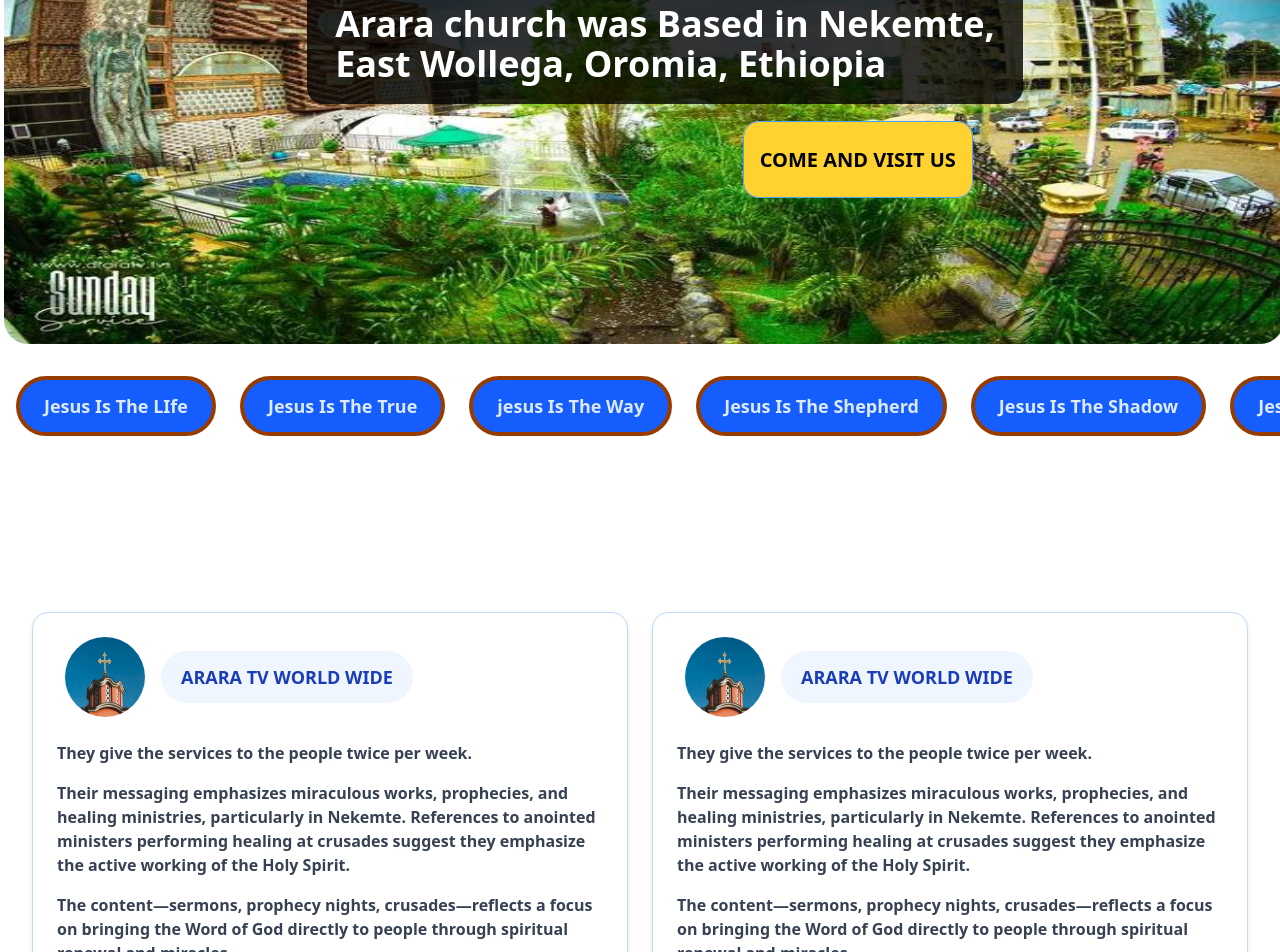
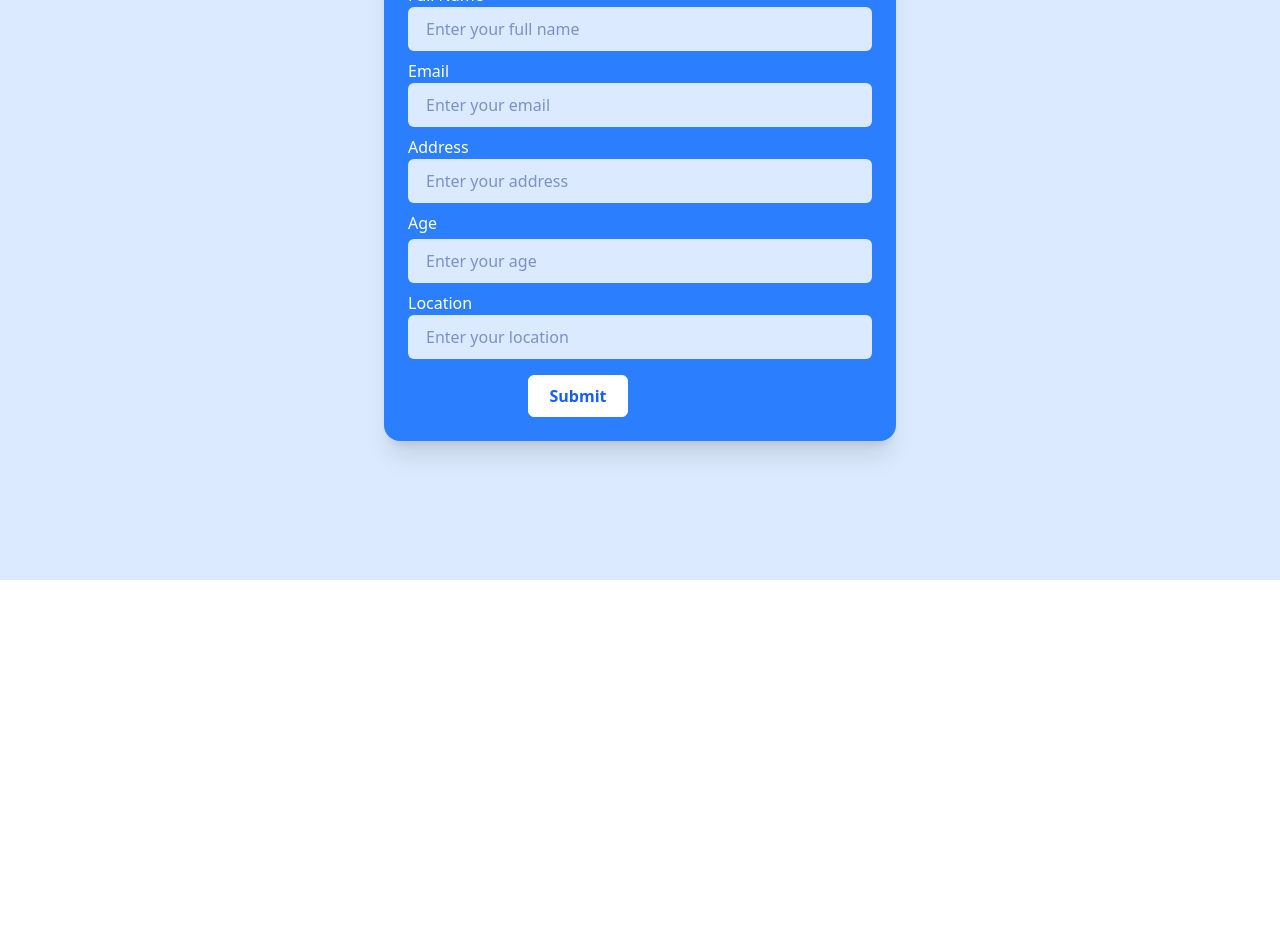
Before and after one commit to ToleeraaImmiruu/TailwindCss-projects-, a React (Vite) app: page /login in a window 1280 px wide. Shown: the part 280-1232 px from the top of the page. After the commit the page ends 920 px from the top, so only its background shows below. Built offline with nearby package versions, Linux system fonts and the light colour scheme.

Commit message:
update some features and add the login page to the system

```diff
--- a/src/App.jsx
+++ b/src/App.jsx
@@ -1,24 +1,39 @@
-
-
-import Navbar from "./components/Navbar"
-import Hero  from "./components/Hero"
-import Purpose  from "./components/Porpuse"
-import Program  from "./components/Programs"
-import Testimonials  from "./components/Testimonilas"
-import Contact  from "./components/Contact"
+import { BrowserRouter as Router, Routes, Route } from "react-router-dom";
+import Navbar from "./components/Navbar";
+import Hero from "./components/Hero";
+import Purpose from "./components/Porpuse";
+import Program from "./components/Programs";
+import Testimonials from "./components/Testimonilas";
+import Contact from "./components/Contact";
+import Login from "./components/login"; // Capitalize filename to match import
 
 function App() {
+  return (
+    <Router>
+      <div className="">
+        <Navbar />
 
+        <Routes>
+          {/* Home page route */}
+          <Route
+            path="/"
+            element={
+              <>
+                <Hero />
+                <Purpose />
+                <Program />
+                <Testimonials />
+                <Contact />
+              </>
+            }
+          />
 
-  return(
-    <div className="">
-      <Navbar/>
-      <Hero/>
-      <Purpose/>
-      <Program/>
-      <Testimonials/>
-      <Contact/>
+          {/* Login page route */}
+          <Route path="/login" element={<Login />} />
+        </Routes>
       </div>
-  )
+    </Router>
+  );
 }
-export default App
+
+export default App;
--- a/src/components/Hero.jsx
+++ b/src/components/Hero.jsx
@@ -133,24 +133,22 @@
           className="w-20 h-20 rounded-full ml-4 md:ml-2"
         />
         <h1 className="font-bold md:text-lg px-5 py-3 text-blue-800 bg-blue-50 rounded-full">
-          ARARA TV WORLD WIDE
+          VOLUNTARY SERVICES IN THE COMMUNITY
         </h1>
       </div>
 
       <div className="space-y-4 text-gray-700 font-semibold">
-        <h1>They give the services to the people twice per week.</h1>
-        <h1>
-          Their messaging emphasizes miraculous works, prophecies, and healing
-          ministries, particularly in Nekemte. References to anointed ministers
-          performing healing at crusades suggest they emphasize the active
-          working of the Holy Spirit.
-        </h1>
-        <h1>
-          The content—sermons, prophecy nights, crusades—reflects a focus on
-          bringing the Word of God directly to people through spiritual renewal
-          and miracles.
-        </h1>
-      </div>
+  <h1>They actively engage in community outreach and voluntary services throughout the year.</h1>
+  <h1>
+              Church members participate in cleaning campaigns, blood donation drives, and supporting the elderly and vulnerable in local neighborhoods.
+
+  </h1>
+  <h1>
+              Through these acts of service, they demonstrate Christ’s love practically, showing compassion, unity, and social responsibility across the community.
+              and we need you all support to full fill this community based supporting our people
+  </h1>
+</div>
+
 
       <button className="block md:hidden bg-blue-600 text-white rounded-xl px-8 py-3 mt-6 hover:bg-white hover:text-blue-600 hover:border hover:border-blue-600 transition duration-300">
         Next
--- a/src/components/Navbar.jsx
+++ b/src/components/Navbar.jsx
@@ -1,6 +1,9 @@
 import { useState } from "react";
 import Logo from "../assets/images1.png";
 import { HiMenu, HiX } from "react-icons/hi";
+
+import { Link } from "react-router-dom";
+
 
 
 
@@ -40,10 +43,16 @@
             >{link.label}</a>))
             }
           </div>
-        <div className="hidden sm:block bg-blue-600 text-white px-6 py-2.5 rounded-lg hover:bg-blue-700 text-sm
-        font-medium transition-all hover:shadow-lg hover:shadow-blue-100 ">
-          <a href="#login">Get in touch</a>
-        </div>
+
+
+
+<Link
+  to="/login"
+  className="hidden sm:block bg-blue-600 text-white px-6 py-2.5 rounded-lg hover:bg-blue-700 text-sm font-medium transition-all hover:shadow-lg hover:shadow-blue-100"
+>
+  Get in touch
+</Link>
+
 
       </div>
 
--- /dev/null
+++ b/src/components/login.jsx
@@ -0,0 +1,78 @@
+import React from 'react';
+import { Link } from "react-router-dom";
+function ServiceForm() {
+  return (
+    <div className="min-h-screen bg-blue-100 flex items-center justify-center  -my-23 md:my-15 p-6">
+      <form className="bg-blue-500 text-white p-6 rounded-2xl w-full max-w-lg shadow-xl animate-fade-in">
+        <h2 className="text-2xl font-bold mb-2 text-center">Request a Service</h2>
+
+
+
+
+
+
+        {/* Full Name */}
+        <div className="mb-2">
+          <label className="block ">Full Name</label>
+          <input
+            type="text"
+            className="w-full px-4 md:py-2 rounded-md bg-blue-100 text-blue-900 focus:outline-none border-2 border-transparent focus:border-blue-700 transition-all"
+            placeholder="Enter your full name"
+          />
+        </div>
+
+        {/* Email */}
+        <div className="mb-2">
+          <label className="block ">Email</label>
+          <input
+            type="email"
+            className="w-full px-4 md:py-2 rounded-md bg-blue-100 text-blue-900 focus:outline-none border-2 border-transparent focus:border-blue-700 transition-all"
+            placeholder="Enter your email"
+          />
+        </div>
+
+        {/* Address */}
+        <div className="mb-2">
+          <label className="block ">Address</label>
+          <input
+            type="text"
+            className="w-full px-4 md:py-2 rounded-md bg-blue-100 text-blue-900 focus:outline-none border-2 border-transparent focus:border-blue-700 transition-all"
+            placeholder="Enter your address"
+          />
+        </div>
+
+        {/* Age */}
+        <div className="mb-2">
+          <label className="block mb-1">Age</label>
+          <input
+            type="number"
+            className="w-full px-4 md:py-2 rounded-md bg-blue-100 text-blue-900 focus:outline-none border-2 border-transparent focus:border-blue-700 transition-all"
+            placeholder="Enter your age"
+          />
+        </div>
+
+        {/* Location */}
+        <div className="mb-4">
+          <label className="block ">Location</label>
+          <input
+            type="text"
+            className="w-full px-4 md:py-2 rounded-md bg-blue-100 text-blue-900 focus:outline-none border-2 border-transparent focus:border-blue-700 transition-all"
+            placeholder="Enter your location"
+          />
+        </div>
+
+
+
+        {/* Submit Button */}
+        <button
+          type="submit"
+          className="w-25 ml-30 bg-white text-blue-600 md:py-2 rounded-md font-semibold hover:bg-blue-200 transition-all duration-300 border border-white hover:border-blue-100"
+        >
+          Submit
+        </button>
+      </form>
+    </div>
+  );
+}
+
+export default ServiceForm;
```
Also changed, not shown: 1 other file (tests, documents, lock files or other folders).
